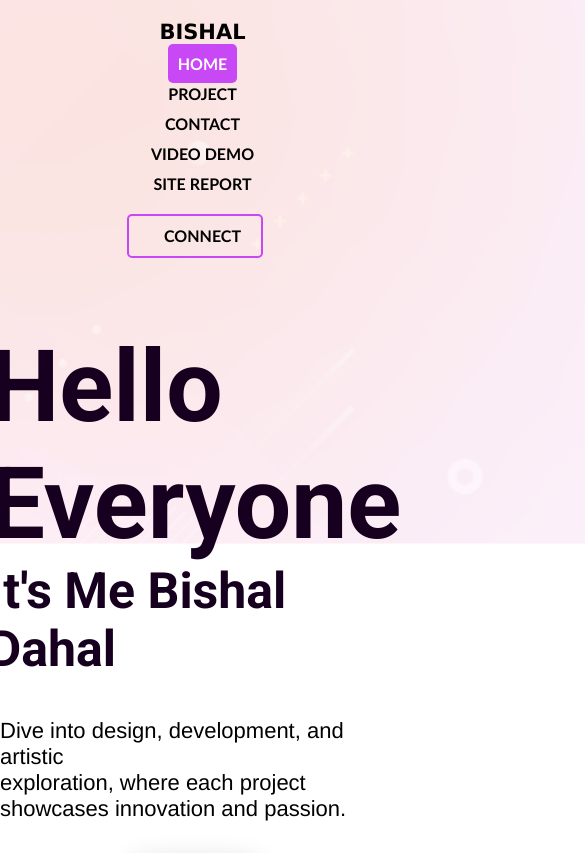
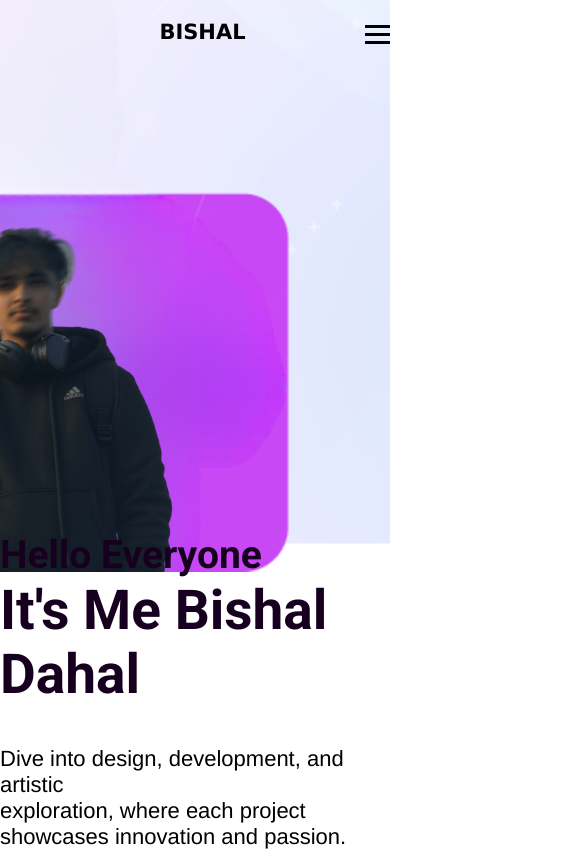
Before and after one commit to bishaldh/project-1, a plain HTML site: page index.html in a window 390 px wide. Shown: the top 853 px of the page, 585 px wide, since content can reach past the window. Drawn offline with Linux system fonts and the light colour scheme.

Commit message:
Some remaining responsive design completion

```diff
--- a/contact.html
+++ b/contact.html
@@ -15,6 +15,11 @@
 </head>
 <body>
     <header class="upper">
+        <div class="hamburger" onclick="toggleMenu()">
+            <div></div>
+            <div></div>
+            <div></div>
+        </div>
         <div class="logo-holder"> <a href="index.html">BISHAL</a></div>
         <ul>
             <li><a href="index.html" >HOME</a></li>
@@ -58,5 +63,11 @@
                 <input type="submit" value="Send">
             </div>
     </div>
+    <script>
+        function toggleMenu() {
+            const menu = document.querySelector('header ul');
+            menu.classList.toggle('show-menu');
+        }
+    </script>
 </body>
 </html>
--- a/index.html
+++ b/index.html
@@ -14,6 +14,12 @@
 </head>
 <body>
     <header class="upper">
+        <div class="hamburger" onclick="toggleMenu()">
+            <div></div>
+            <div></div>
+            <div></div>
+        </div>
+
         <div class="logo-holder"> <a href="index.html">BISHAL</a></div>
         <ul>
             <li><a href="index.html" class="home">HOME</a></li>
@@ -51,6 +57,12 @@
                  <h4>Service 3</h4>
             </div>
     </div>
+    <script>
+        function toggleMenu() {
+            const menu = document.querySelector('header ul');
+            menu.classList.toggle('show-menu');
+        }
+    </script>
 
 </body>
 </html>
--- a/project.html
+++ b/project.html
@@ -66,5 +66,11 @@
             <a href="project.html">View Project</a>
         </grid-item>
     </grid>
+    <script>
+        function toggleMenu() {
+            const menu = document.querySelector('header ul');
+            menu.classList.toggle('show-menu');
+        }
+    </script>
 </body>
 </html>
--- a/style.css
+++ b/style.css
@@ -117,18 +117,25 @@ header li {
     /* background-color: #bb00ff; */
 }
 
-.cnt{
-    border:2px solid #c848f5;
-    border-radius: 5px;
-    /* background-color: #c848f5; */
+header ul li.cnt a {
+    text-decoration: none;
+    border: 2px solid #bb00ff;
+    border-radius: 8px;
+    color: rgb(0, 0, 0);
+    margin-left: 15px;
     padding: 10px;
-    cursor: pointer;
+    font-size: 16px;
+    font-weight: bold;
+    font-family: 'Gill Sans', 'Gill Sans MT', Calibri, 'Trebuchet MS', sans-serif;
 }
 
-header li .connect:hover{
-    color: white;
-    transition: .6s;
+header ul li.cnt a:hover {
+    color: #fff;
+    background-color: #c848f5;
+    transition: 0.7s;
+    border-radius: 5px;
 }
+
 .paragraph-1{
     justify-content: right;
     margin-right:50rem;
@@ -176,17 +183,34 @@ img:hover{
 }
 @media screen and (max-width: 768px) {
     body {
-        overflow: auto;
+        overflow-x: hidden;
+        background-position: right;
     }
+    ul li a{
+        background-color: #c848f5;
+        padding: 30px;
+    }
+    ul{
+        padding: 20px;
+    }
+    .paragraph-1{
+        justify-content: center;
+        align-content: center;
+    }
+
 
     header {
         flex-direction: column;
         align-items: center;
+        position: relative;
     }
 
     header ul {
+        display: none;
         flex-direction: column;
         margin-top: 10px;
+        width: 100%;
+        text-align: center;
     }
 
     header ul li {
@@ -202,20 +226,64 @@ img:hover{
     }
 
     .text-area {
-        margin-top: 40px;
+        margin-top: 120%;
         margin-right: 0;
     }
 
     .see-more {
         margin-right: 0;
     }
-    body{
-        background-image: left;
+
+    .hamburger {
+        display: block;
+        cursor: pointer;
+        position: absolute;
+        top: 20px;
+        right: 20px;
     }
+
+    .hamburger div {
+        color: sandybrown;
+        width: 25px;
+        height: 3px;
+        background-color: black;
+        margin: 5px 0;
+        transition: 0.4s;
+    }
+
+    .show-menu {
+        display: flex;
+    }
+    .text-area h1{
+    font-size: 39px;
+    }
+    .text-area h3{
+        font-size: 55px;
+    }
+    .text-area{
+        /* margin-top: 35rem; */
+        float: left;
+    }
+    .bottom{
+        flex-direction: column;
+        align-items: stretch;
+        padding-bottom: 5%;
+
+    }
+    .serv{
+        margin: 20px 0;
+        padding: 30px;
+    }
+
 }
+
+.hamburger {
+    display: block;
+}
+
 .fade {
     opacity: 0;
-    transition: opacity 0.5s ease-in-out;
+    transition: 2s ease-in-out;
 }
 
 .fade-in {
--- a/style_for_contact.css
+++ b/style_for_contact.css
@@ -4,7 +4,7 @@
     font-family: 'Segoe UI', Tahoma, Geneva, Verdana, sans-serif;
 }
 body{
-    overflow: hidden;
+    overflow: auto;
     display: flex;
     flex-direction: column;
     align-items: center;
@@ -118,20 +118,24 @@ header li {
     /* background-color: #bb00ff; */
 }
 
-.cnt{
-    border:2px solid #c848f5;
+
+header ul li.cnt a {
+    text-decoration: none;
+    border: 2px solid #bb00ff;
+    border-radius: 8px;
+    color: rgb(0, 0, 0);
+    margin-left: 15px;
+    padding: 10px;
+    font-size: 16px;
+    font-weight: bold;
+    font-family: 'Gill Sans', 'Gill Sans MT', Calibri, 'Trebuchet MS', sans-serif;
+}
+
+header ul li.cnt a:hover {
+    color: #fff;
+    background-color: #c848f5;
+    transition: 0.7s;
     border-radius: 5px;
-    /* background-color: #c848f5; */
-    padding: 10px;
-    cursor: pointer;
-}
-.cnt:hover{
-    background-color: #bb00ff;
-    transition: .6s;
-}
-header li .connect:hover{
-    color: rgb(179, 58, 58);
-    transition: .6s;
 }
 .container{
     font-family: 'Gill Sans', 'Gill Sans MT', Calibri, 'Trebuchet MS', sans-serif;
@@ -227,7 +231,23 @@ form .user .input .details{
     transition-duration: 2s;
 }
 
+.hamburger {
+    display: none;
+    cursor: pointer;
+}
+
+.hamburger div {
+    width: 25px;
+    height: 3px;
+    background-color: black;
+    margin: 5px 0;
+    transition: 0.4s;
+}
+
 @media (max-width: 584px) {
+    body{
+        overflow-x: hidden;
+    }
     .container{
         max-width: 100%;
     }
@@ -237,7 +257,6 @@ form .user .input .details{
     header{
         max-width: 100%;
     }
-
 }
 .details input{
     padding: 20px;
```
